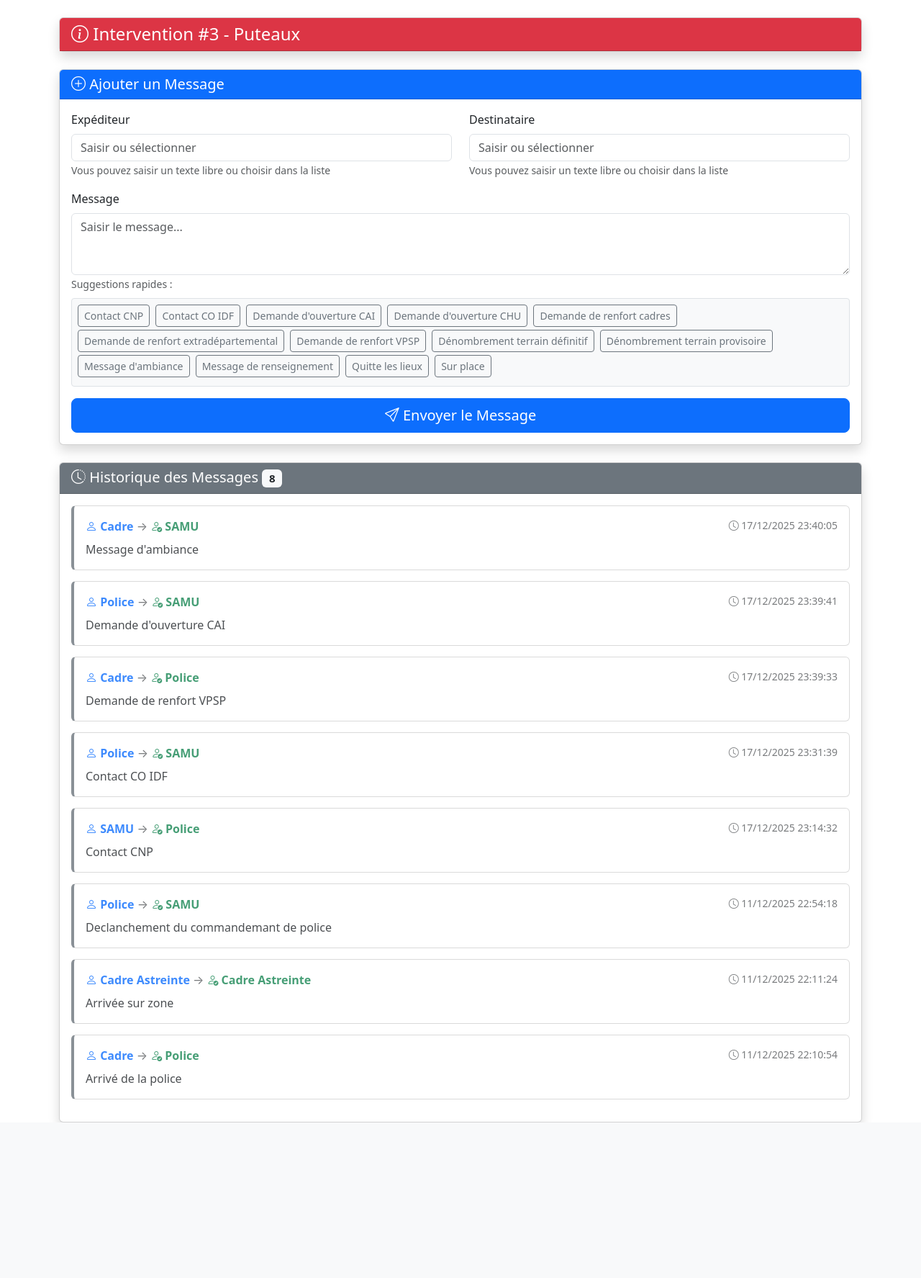
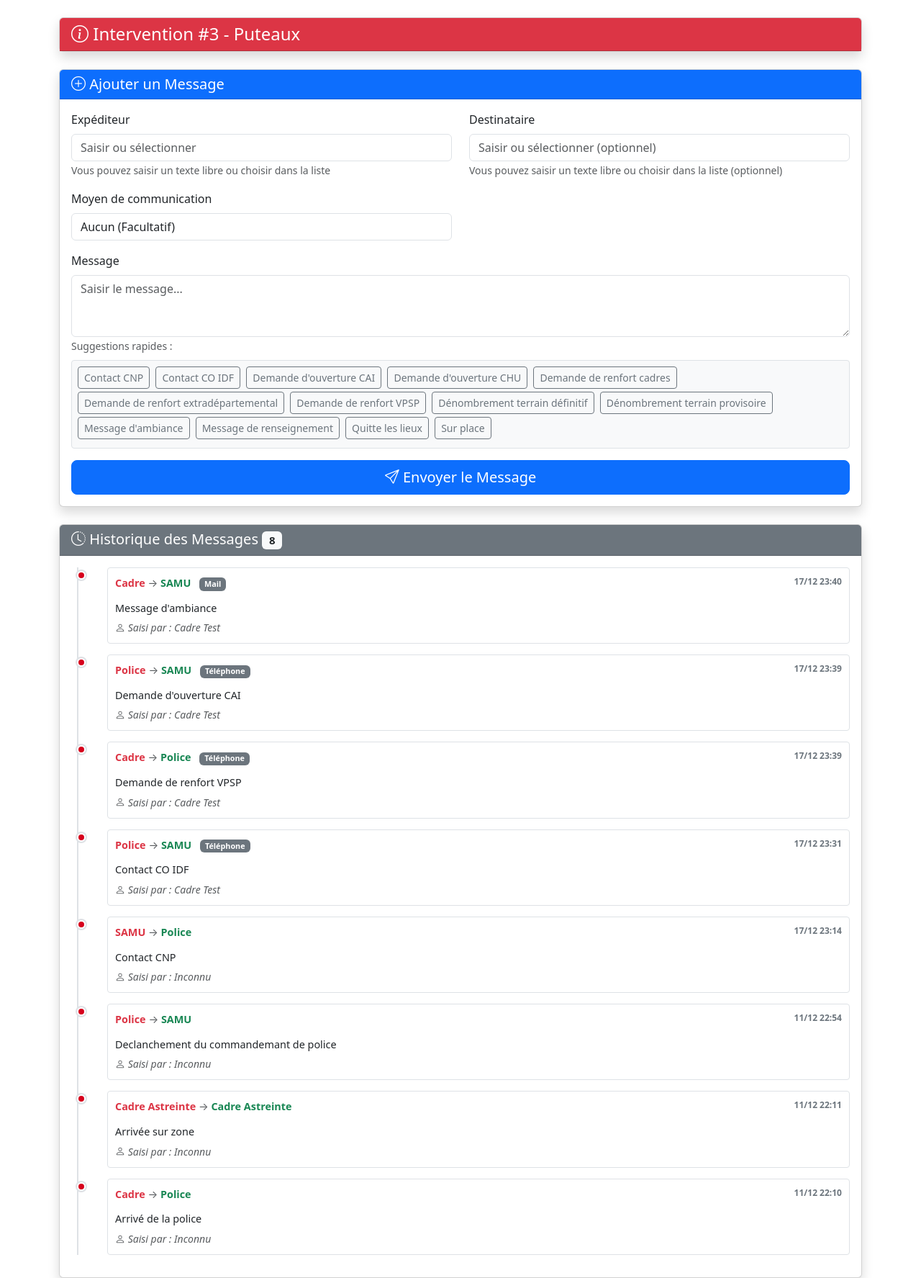
Before and after one commit to VictorTHNT/urgencecrf, a PHP site: page /main_courante.php?id=3 in a window 1280 px wide. Shown: the part 50-1825 px from the top of the page at 72% size. Before the commit the page ends 1609 px from the top, so only its background shows below. Run offline with PHP 8.4, Linux system fonts and the light colour scheme; data comes from the database, SQL or seed files in the repository.

Commit message:
Refactor message handling and update database interactions. Modified validation in `api_add_message.php` to require only the sender and message. Enhanced `api_update_moyen.php` and `dashboard.php` to include a new 'fonction' field in database operations. Updated `main_courante.php` to add optional communication method and improved message display with a timeline format.

```diff
--- a/api_add_message.php
+++ b/api_add_message.php
@@ -38,9 +38,9 @@ if (!$intervention_id) {
     exit;
 }
 
-if (empty($expediteur) || empty($destinataire) || empty($message)) {
+if (empty($expediteur) || empty($message)) {
     http_response_code(400);
-    echo json_encode(['status' => 'error', 'message' => 'Tous les champs sont requis']);
+    echo json_encode(['status' => 'error', 'message' => 'L\'expéditeur et le message sont requis']);
     exit;
 }
 
--- a/api_update_moyen.php
+++ b/api_update_moyen.php
@@ -28,6 +28,7 @@ $moyen_id = isset($input['moyen_id']) ? (int)$input['moyen_id'] : 0;
 $intervention_id = isset($input['intervention_id']) ? (int)$input['intervention_id'] : 0;
 $type = isset($input['type']) ? trim($input['type']) : '';
 $nom_indicatif = isset($input['nom_indicatif']) ? trim($input['nom_indicatif']) : '';
+$fonction = isset($input['fonction']) ? trim($input['fonction']) : '';
 $nb_pse = isset($input['nb_pse']) ? (int)$input['nb_pse'] : 0;
 $nb_ch = isset($input['nb_ch']) ? (int)$input['nb_ch'] : 0;
 $nb_ci = isset($input['nb_ci']) ? (int)$input['nb_ci'] : 0;
@@ -69,8 +70,8 @@ try {
     }
 
     // Mettre à jour le moyen
-    $stmt = $pdo->prepare("UPDATE moyens SET type = ?, nom_indicatif = ?, nb_pse = ?, nb_ch = ?, nb_ci = ?, nb_cadre_local = ?, nb_cadre_dept = ?, nb_logisticien = ? WHERE id = ? AND intervention_id = ?");
-    $stmt->execute([$type, $nom_indicatif, $nb_pse, $nb_ch, $nb_ci, $nb_cadre_local, $nb_cadre_dept, $nb_logisticien, $moyen_id, $intervention_id]);
+    $stmt = $pdo->prepare("UPDATE moyens SET type = ?, nom_indicatif = ?, fonction = ?, nb_pse = ?, nb_ch = ?, nb_ci = ?, nb_cadre_local = ?, nb_cadre_dept = ?, nb_logisticien = ? WHERE id = ? AND intervention_id = ?");
+    $stmt->execute([$type, $nom_indicatif, $fonction, $nb_pse, $nb_ch, $nb_ci, $nb_cadre_local, $nb_cadre_dept, $nb_logisticien, $moyen_id, $intervention_id]);
 
     echo json_encode([
         'status' => 'success',
--- /dev/null
+++ b/database_add_fonction_cadre.sql
@@ -0,0 +1,2 @@
+-- Ajout de la colonne fonction pour les moyens de type CADRE
+ALTER TABLE moyens ADD COLUMN fonction VARCHAR(255) NULL;
--- a/main_courante.php
+++ b/main_courante.php
@@ -23,10 +23,12 @@ if ($_SERVER['REQUEST_METHOD'] === 'POST' && isset($_POST['action']) && $_POST['
     $expediteur = trim($_POST['expediteur'] ?? '');
     $destinataire = trim($_POST['destinataire'] ?? '');
     $message = trim($_POST['message'] ?? '');
+    $moyen_com = trim($_POST['moyen_com'] ?? '');
+    $operateur = isset($_SESSION['user']['nom']) ? trim($_SESSION['user']['nom']) : 'Inconnu';
 
-    if ($expediteur && $destinataire && $message) {
-        $stmt = $pdo->prepare("INSERT INTO main_courante (intervention_id, expediteur, destinataire, message) VALUES (?, ?, ?, ?)");
-        $stmt->execute([$intervention_id, $expediteur, $destinataire, $message]);
+    if ($expediteur && $message) {
+        $stmt = $pdo->prepare("INSERT INTO main_courante (intervention_id, expediteur, destinataire, message, moyen_com, operateur) VALUES (?, ?, ?, ?, ?, ?)");
+        $stmt->execute([$intervention_id, $expediteur, $destinataire, $message, $moyen_com, $operateur]);
         header("Location: main_courante.php?id=" . $intervention_id);
         exit;
     }
@@ -57,13 +59,53 @@ $presets_message = $stmt->fetchAll(PDO::FETCH_COLUMN);
     <link href="https://cdn.jsdelivr.net/npm/bootstrap@5.3.0/dist/css/bootstrap.min.css" rel="stylesheet">
     <link rel="stylesheet" href="https://cdn.jsdelivr.net/npm/bootstrap-icons@1.11.0/font/bootstrap-icons.css">
     <style>
-        .message-card {
+        /* Timeline Main Courante */
+        .timeline-container {
+            position: relative;
+            padding-left: 30px;
+        }
+        .timeline-line {
+            position: absolute;
+            left: 8px;
+            top: 0;
+            bottom: 0;
+            width: 2px;
+            background-color: #dee2e6;
+        }
+        .timeline-item {
+            position: relative;
             margin-bottom: 15px;
-            border-left: 4px solid #0d6efd;
+            padding-left: 20px;
         }
-        .message-card.old {
-            opacity: 0.8;
-            border-left-color: #6c757d;
+        .timeline-bullet {
+            position: absolute;
+            left: -22px;
+            top: 5px;
+            width: 12px;
+            height: 12px;
+            border-radius: 50%;
+            background-color: #D6001C;
+            border: 2px solid white;
+            box-shadow: 0 0 0 2px #dee2e6;
+        }
+        .timeline-content {
+            background-color: white;
+            padding: 10px;
+            border-radius: 4px;
+            border: 1px solid #dee2e6;
+        }
+        .timeline-time {
+            font-size: 0.75em;
+            color: #6c757d;
+            font-weight: 600;
+        }
+        .timeline-header {
+            font-size: 0.9em;
+            margin-bottom: 5px;
+        }
+        .timeline-message {
+            color: #212529;
+            font-size: 0.9em;
         }
     </style>
 </head>
@@ -121,13 +163,27 @@ $presets_message = $stmt->fetchAll(PDO::FETCH_COLUMN);
                                 <div class="col-md-6">
                                     <label for="destinataire" class="form-label">Destinataire</label>
                                     <input type="text" class="form-control" id="destinataire" name="destinataire"
-                                           list="list-destinataire" placeholder="Saisir ou sélectionner" required>
+                                           list="list-destinataire" placeholder="Saisir ou sélectionner (optionnel)">
                                     <datalist id="list-destinataire">
                                         <?php foreach ($presets_destinataire as $preset): ?>
                                             <option value="<?php echo htmlspecialchars($preset); ?>">
                                         <?php endforeach; ?>
                                     </datalist>
-                                    <small class="text-muted">Vous pouvez saisir un texte libre ou choisir dans la liste</small>
+                                    <small class="text-muted">Vous pouvez saisir un texte libre ou choisir dans la liste (optionnel)</small>
+                                </div>
+                            </div>
+
+                            <div class="row mb-3">
+                                <div class="col-md-6">
+                                    <label for="moyen_com" class="form-label">Moyen de communication</label>
+                                    <select class="form-control" id="moyen_com" name="moyen_com">
+                                        <option value="" selected>Aucun (Facultatif)</option>
+                                        <option value="Radio">Radio</option>
+                                        <option value="Téléphone">Téléphone</option>
+                                        <option value="Face à face">Face à face</option>
+                                        <option value="Mail">Mail</option>
+                                        <option value="Appli">Appli</option>
+                                    </select>
                                 </div>
                             </div>
 
@@ -139,7 +195,7 @@ $presets_message = $stmt->fetchAll(PDO::FETCH_COLUMN);
                                 <div class="mt-2" style="max-height: 150px; overflow-y: auto; border: 1px solid #dee2e6; border-radius: 4px; padding: 8px; background-color: #f8f9fa;">
                                     <?php foreach ($presets_message as $preset): ?>
                                         <button type="button" class="btn btn-sm btn-outline-secondary me-1 mb-1"
-                                                onclick="document.getElementById('message').value = '<?php echo htmlspecialchars($preset, ENT_QUOTES); ?>'">
+                                                onclick="document.getElementById('message').value = '<?php echo addslashes($preset); ?>'">
                                             <?php echo htmlspecialchars($preset); ?>
                                         </button>
                                     <?php endforeach; ?>
@@ -165,38 +221,39 @@ $presets_message = $stmt->fetchAll(PDO::FETCH_COLUMN);
                     </div>
                     <div class="card-body">
                         <?php if (empty($messages)): ?>
-                            <div class="alert alert-info text-center">
-                                <i class="bi bi-info-circle"></i> Aucun message pour le moment.
+                            <p class="text-muted text-center">Aucun message pour le moment</p>
+                        <?php else: ?>
+                            <div class="timeline-container">
+                                <div class="timeline-line"></div>
+                                <?php foreach ($messages as $msg): ?>
+                                    <div class="timeline-item" data-message-id="<?php echo $msg['id']; ?>">
+                                        <div class="timeline-bullet"></div>
+                                        <div class="timeline-content">
+                                            <div class="d-flex justify-content-between align-items-start mb-2">
+                                                <div class="timeline-header">
+                                                    <strong class="text-danger"><?php echo htmlspecialchars($msg['expediteur']); ?></strong>
+                                                    <?php if (!empty($msg['destinataire'])): ?>
+                                                        <span class="text-muted"> → </span>
+                                                        <strong class="text-success"><?php echo htmlspecialchars($msg['destinataire']); ?></strong>
+                                                    <?php endif; ?>
+                                                    <?php if (!empty($msg['moyen_com'])): ?>
+                                                        <span class="badge bg-secondary ms-2"><?php echo htmlspecialchars($msg['moyen_com']); ?></span>
+                                                    <?php endif; ?>
                                                 </div>
-                        <?php else: ?>
-                            <?php
-                            $now = new DateTime();
-                            foreach ($messages as $msg):
-                                $msgDate = new DateTime($msg['horodatage']);
-                                $diff = $now->diff($msgDate);
-                                $isOld = $diff->days > 0 || $diff->h > 1;
-                            ?>
-                                <div class="card message-card <?php echo $isOld ? 'old' : ''; ?>">
-                                    <div class="card-body">
-                                        <div class="d-flex justify-content-between align-items-start mb-2">
-                                            <div>
-                                                <strong class="text-primary">
-                                                    <i class="bi bi-person"></i> <?php echo htmlspecialchars($msg['expediteur']); ?>
-                                                </strong>
-                                                <span class="text-muted"> → </span>
-                                                <strong class="text-success">
-                                                    <i class="bi bi-person-check"></i> <?php echo htmlspecialchars($msg['destinataire']); ?>
-                                                </strong>
+                                                <div class="timeline-time">
+                                                    <?php echo date('d/m H:i', strtotime($msg['horodatage'])); ?>
                                                 </div>
-                                            <small class="text-muted">
-                                                <i class="bi bi-clock"></i>
-                                                <?php echo date('d/m/Y H:i:s', strtotime($msg['horodatage'])); ?>
+                                            </div>
+                                            <div class="timeline-message"><?php echo nl2br(htmlspecialchars($msg['message'])); ?></div>
+                                            <div class="mt-1">
+                                                <small class="text-muted fst-italic">
+                                                    <i class="bi bi-person"></i> Saisi par : <?php echo htmlspecialchars($msg['operateur'] ?? 'Inconnu'); ?>
                                                 </small>
                                             </div>
-                                        <p class="mb-0"><?php echo nl2br(htmlspecialchars($msg['message'])); ?></p>
                                         </div>
                                     </div>
                                 <?php endforeach; ?>
+                            </div>
                         <?php endif; ?>
                     </div>
                 </div>
```
Also changed, not shown: dashboard.php (+80 -31 lines). Lines whose indentation alone changed are shown as unchanged.
